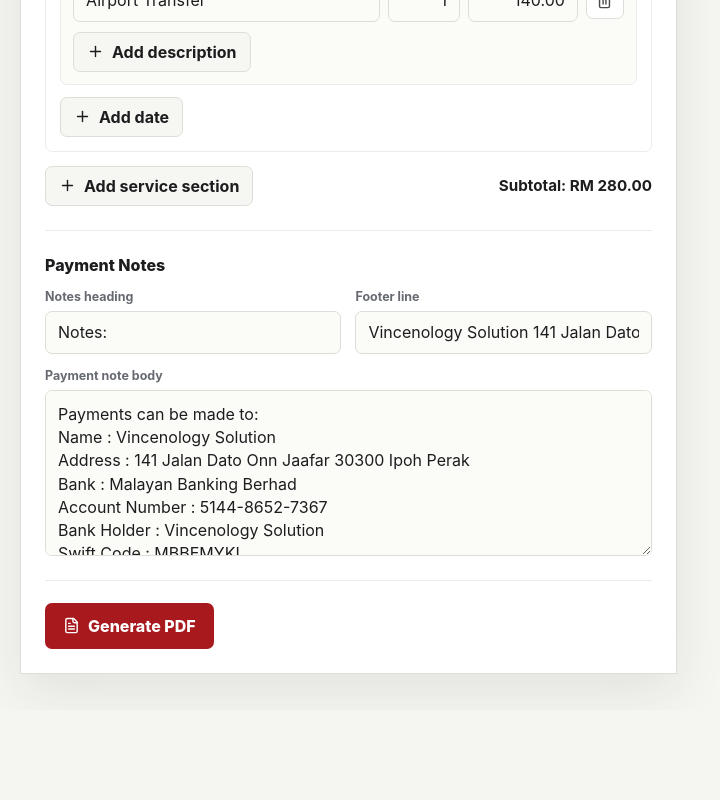
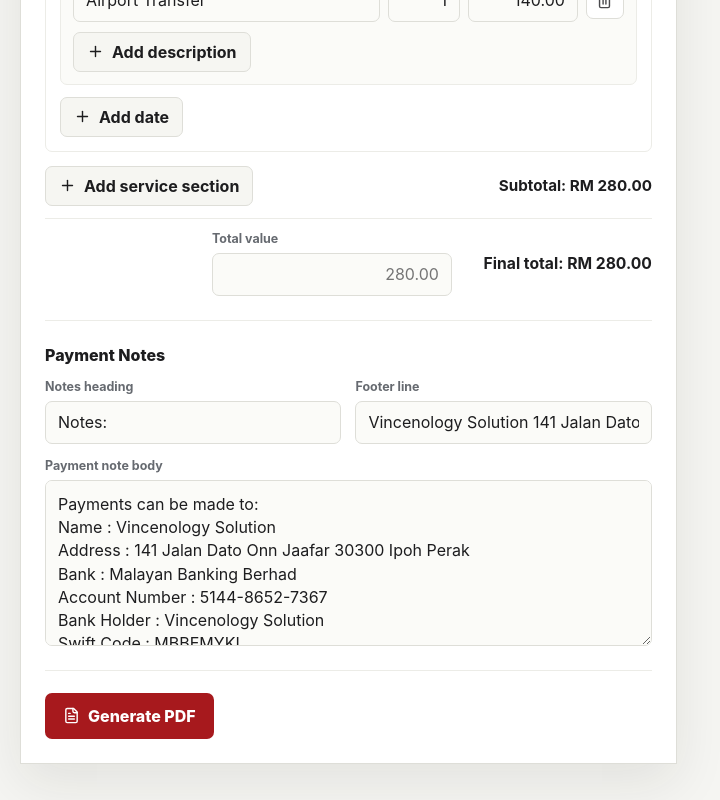
Before and after one commit to dshrui/lv-inv, a React (Vite) app: page / in a window 1280 px wide. Shown: the part 1831-2631 px from the top of the page, without its empty margins (0-720 px from the left). Before the commit the page ends 2541 px from the top, so only its background shows below. Built offline with nearby package versions, Linux system fonts and the light colour scheme.

Commit message:
Add files via upload

```diff
--- a/src/App.jsx
+++ b/src/App.jsx
@@ -21,6 +21,7 @@ import {
   generateInvoicePdf,
   getCurrentInvoiceDate,
   getInvoiceSubtotal,
+  getInvoiceTotal,
   normaliseInvoiceData,
   validateInvoice,
 } from "./pdf/invoicePdf";
@@ -28,13 +29,26 @@ import { parsePastedInvoiceDetails as parseInvoiceTextDetails } from "./utils/in
 
 const STORAGE_KEY = "levince-invoice-draft";
 
+function formatAmount(value) {
+  return value.toLocaleString("en-MY", { minimumFractionDigits: 2, maximumFractionDigits: 2 });
+}
+
+function withDefaultPaymentNotes(invoice) {
+  return {
+    ...invoice,
+    notesTitle: DEFAULT_NOTES_TITLE,
+    paymentNotes: DEFAULT_PAYMENT_NOTES,
+    footerText: DEFAULT_FOOTER_TEXT,
+  };
+}
+
 function readStoredDraft() {
   const today = getCurrentInvoiceDate();
   try {
     const stored = localStorage.getItem(STORAGE_KEY);
     if (!stored) return { ...defaultInvoiceData(), invoiceDate: today };
     const draft = normaliseInvoiceData(JSON.parse(stored));
-    return { ...draft, invoiceDate: today };
+    return withDefaultPaymentNotes({ ...draft, invoiceDate: today });
   } catch {
     return { ...defaultInvoiceData(), invoiceDate: today };
   }
@@ -79,6 +93,7 @@ export default function App() {
 
   const missingFields = useMemo(() => validateInvoice(invoice), [invoice]);
   const subtotal = useMemo(() => getInvoiceSubtotal(invoice), [invoice]);
+  const total = useMemo(() => getInvoiceTotal(invoice), [invoice]);
 
   useEffect(() => {
     localStorage.setItem(STORAGE_KEY, JSON.stringify(invoice));
@@ -636,7 +651,21 @@ For airport arrival, 90 minutes waiting time is included.`}
               </button>
               <strong>
                 Subtotal: {invoice.currency || "RM"}{" "}
-                {subtotal.toLocaleString("en-MY", { minimumFractionDigits: 2, maximumFractionDigits: 2 })}
+                {formatAmount(subtotal)}
+              </strong>
+            </div>
+            <div className="total-editor">
+              <label className="field total-input">
+                <span>Total value</span>
+                <input
+                  value={invoice.totalOverride ?? ""}
+                  inputMode="decimal"
+                  placeholder={formatAmount(subtotal)}
+                  onChange={(event) => updateInvoice("totalOverride", event.target.value)}
+                />
+              </label>
+              <strong>
+                Final total: {invoice.currency || "RM"} {formatAmount(total)}
               </strong>
             </div>
           </Section>
--- a/src/pdf/invoicePdf.js
+++ b/src/pdf/invoicePdf.js
@@ -242,6 +242,7 @@ export function defaultInvoiceData() {
     invoiceTitle: "LeVince Chauffeur Service",
     receiptNumber: "104247",
     currency: "RM",
+    totalOverride: "",
     notesTitle: DEFAULT_NOTES_TITLE,
     paymentNotes: DEFAULT_PAYMENT_NOTES,
     footerText: DEFAULT_FOOTER_TEXT,
@@ -275,6 +276,7 @@ export function createEmptyInvoiceData() {
     invoiceTitle: "LeVince Chauffeur Service",
     receiptNumber: "",
     currency: "RM",
+    totalOverride: "",
     notesTitle: DEFAULT_NOTES_TITLE,
     paymentNotes: DEFAULT_PAYMENT_NOTES,
     footerText: DEFAULT_FOOTER_TEXT,
@@ -535,6 +537,12 @@ export function getInvoiceSubtotal(data) {
   );
 }
 
+export function getInvoiceTotal(data) {
+  const invoiceData = normaliseInvoiceData(data);
+  const totalOverride = String(invoiceData.totalOverride || "").trim();
+  return totalOverride ? parseAmount(totalOverride) : getInvoiceSubtotal(invoiceData);
+}
+
 function isDescriptionOnlyLine(line) {
   return Boolean(line.isNote) || Boolean(line.isRemark) || !String(line.amount || "").trim();
 }
@@ -554,6 +562,7 @@ function isAdjustmentLine(line) {
 export function validateInvoice(data) {
   const invoiceData = normaliseInvoiceData(data);
   const missing = [];
+  const totalOverride = String(invoiceData.totalOverride || "").trim();
   if (!String(invoiceData.customerName || "").trim()) missing.push("Customer name");
   if (!String(invoiceData.invoiceDate || "").trim()) missing.push("Date");
   if (!String(invoiceData.invoiceTitle || "").trim()) missing.push("Invoice title");
@@ -601,12 +610,14 @@ export function validateInvoice(data) {
   ) {
     missing.push("Amount");
   }
+  if (totalOverride && parseAmount(totalOverride) <= 0) missing.push("Total");
   return [...new Set(missing)];
 }
 
 export async function generateInvoicePdf(data) {
   const invoiceData = normaliseInvoiceData(data);
   const invoiceSubtotal = getInvoiceSubtotal(invoiceData);
+  const invoiceTotal = getInvoiceTotal(invoiceData);
 
   const logoBytes = await fetch(LOGO_URL).then((response) => {
     if (!response.ok) throw new Error("Unable to load Levince logo asset.");
@@ -895,7 +906,7 @@ export async function generateInvoicePdf(data) {
       page,
       drawableRows,
       invoiceSubtotal,
-      invoiceSubtotal,
+      invoiceTotal,
       pageIndex === pageRows.length - 1,
     );
   });
--- a/src/styles.css
+++ b/src/styles.css
@@ -88,7 +88,8 @@ h2 {
 
 .topbar-actions,
 .generate-bar,
-.line-footer {
+.line-footer,
+.total-editor {
   display: flex;
   align-items: center;
   gap: 10px;
@@ -341,6 +342,27 @@ textarea:focus {
   font-size: 0.95rem;
 }
 
+.total-editor {
+  justify-content: flex-end;
+  margin-top: 12px;
+  padding-top: 12px;
+  border-top: 1px solid var(--soft-line);
+}
+
+.total-input {
+  width: min(240px, 100%);
+}
+
+.total-input input {
+  text-align: right;
+}
+
+.total-editor strong {
+  min-width: 190px;
+  text-align: right;
+  font-size: 0.98rem;
+}
+
 .primary-button,
 .download-button,
 .secondary-button,
@@ -591,10 +613,20 @@ textarea:focus {
   }
 
   .line-footer,
+  .total-editor,
   .paste-actions,
   .generate-bar {
     align-items: stretch;
     flex-direction: column;
+  }
+
+  .total-input {
+    width: 100%;
+  }
+
+  .total-editor strong {
+    min-width: 0;
+    text-align: left;
   }
 
   .primary-button,
--- a/src/utils/invoiceTextParser.js
+++ b/src/utils/invoiceTextParser.js
@@ -427,7 +427,7 @@ function parsePercentageChargeLine(value) {
 
   return {
     description: "Credit Card Payment Gateway Charges",
-    qty: `${formatNumber(Number(percentageMatch[1]))}%`,
+    qty: "",
     percentage: Number(percentageMatch[1]),
   };
 }
@@ -542,6 +542,7 @@ function parseStandaloneDocumentLine(value) {
 
 export function parsePastedInvoiceDetails(rawText, currentInvoice) {
   const nextInvoice = normaliseInvoiceData(currentInvoice);
+  nextInvoice.totalOverride = "";
   const unlabelledLines = [];
   const providedCustomerFields = {
     companyName: false,
@@ -796,6 +797,7 @@ export function parsePastedInvoiceDetails(rawText, currentInvoice) {
         description: percentageCharge.description,
         qty: percentageCharge.qty,
         amount: formatAmount(chargeBase * (percentageCharge.percentage / 100)),
+        isAdjustment: true,
       });
       currentDateGroup.lines.push(serviceLine);
       pendingLine = null;
```
Also changed, not shown: 1 other file (tests, documents, lock files or other folders).
